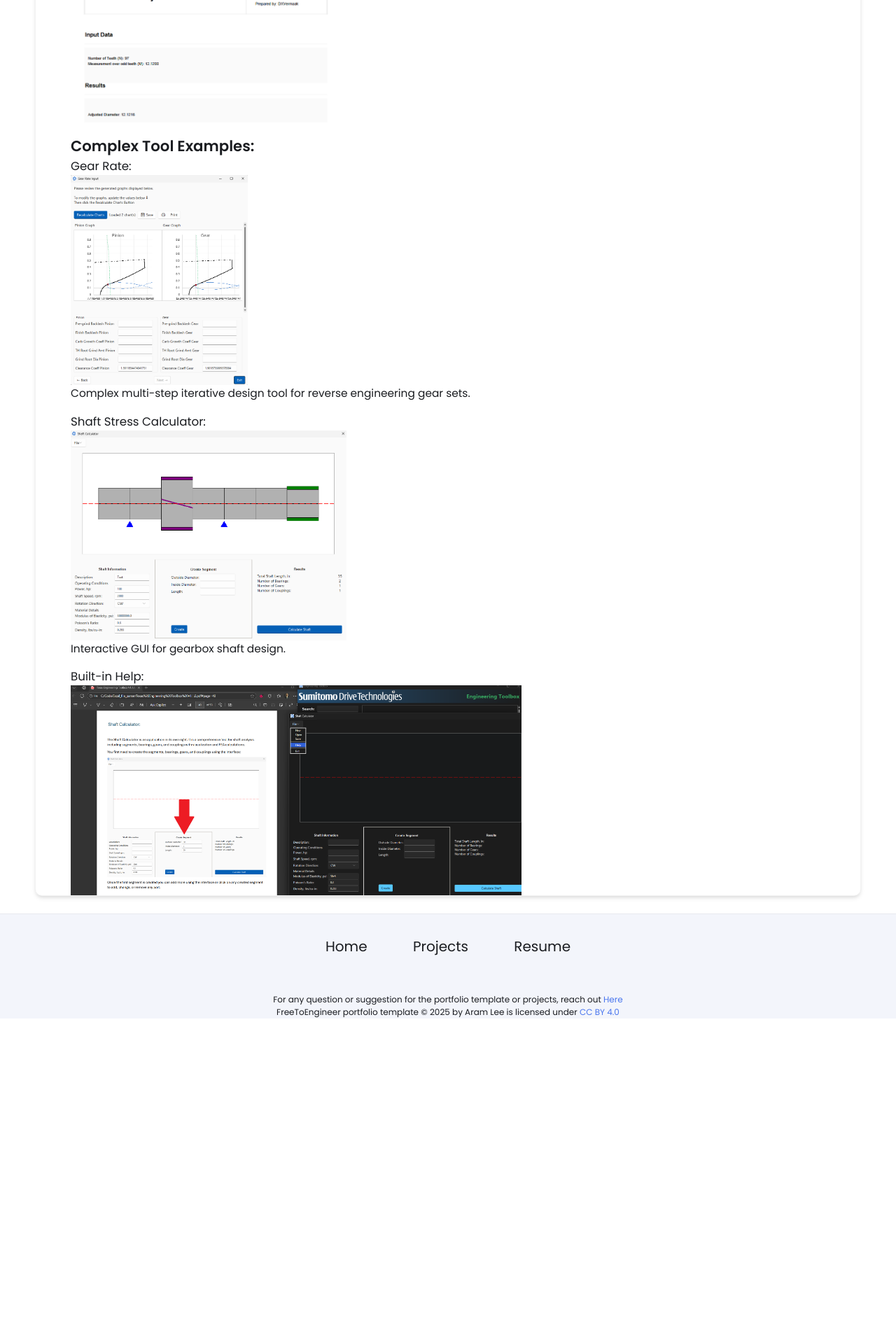
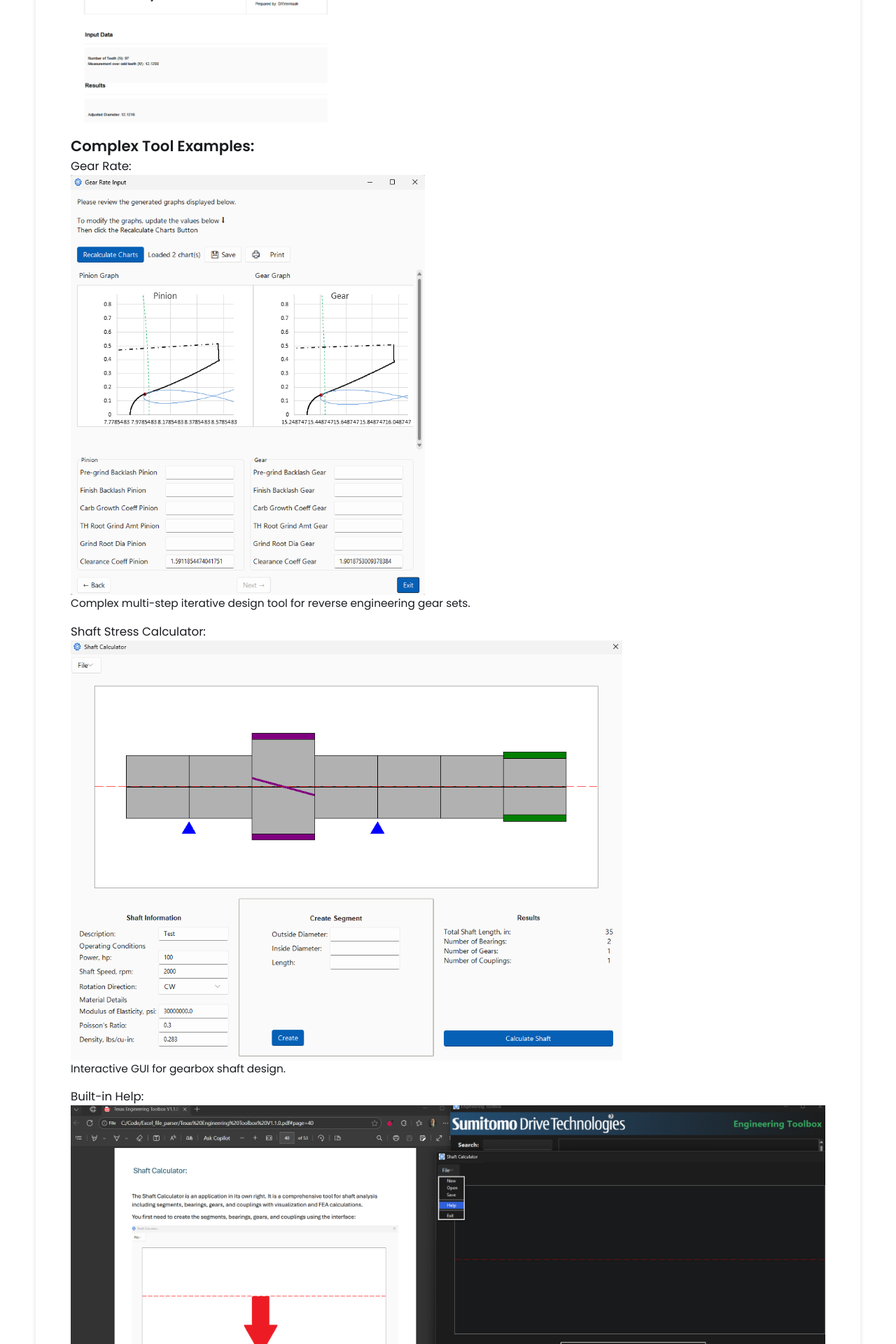
Before and after one commit to David-Vermaak/David-Vermaak.github.io, a Jekyll site: the page built from _projects/Engineering_Toolbox/index.md, in a window 1280 px wide. Shown: the part 1692-3612 px from the top of the page at 70% size. Built offline with Jekyll 4.4.1, drawn with Linux system fonts in a browser that asks for light colours; before the commit the page ends 3147 px from its top, so only the background shows below that.

Commit message:
Updated image sizes

```diff
--- a/_projects/Engineering_Toolbox/index.md
+++ b/_projects/Engineering_Toolbox/index.md
@@ -42,15 +42,15 @@ You can then use the Print button at the bottom left to generate a PDF report of
 ## Complex Tool Examples:
 
 ### Gear Rate:
-{% include image-gallery.html images="Gear Rate.png" %}
+{% include image-gallery.html images="Gear Rate.png" height="600" %}
 
 Complex multi-step iterative design tool for reverse engineering gear sets.
 
 ### Shaft Stress Calculator:
-{% include image-gallery.html images="Shaft_Calc.png" %}
+{% include image-gallery.html images="Shaft_Calc.png" height="600" %}
 
 Interactive GUI for gearbox shaft design.
 
 ### Built-in Help:
 
-{% include image-gallery.html images="Help.png" %}
+{% include image-gallery.html images="Help.png" height="800" %}
```
